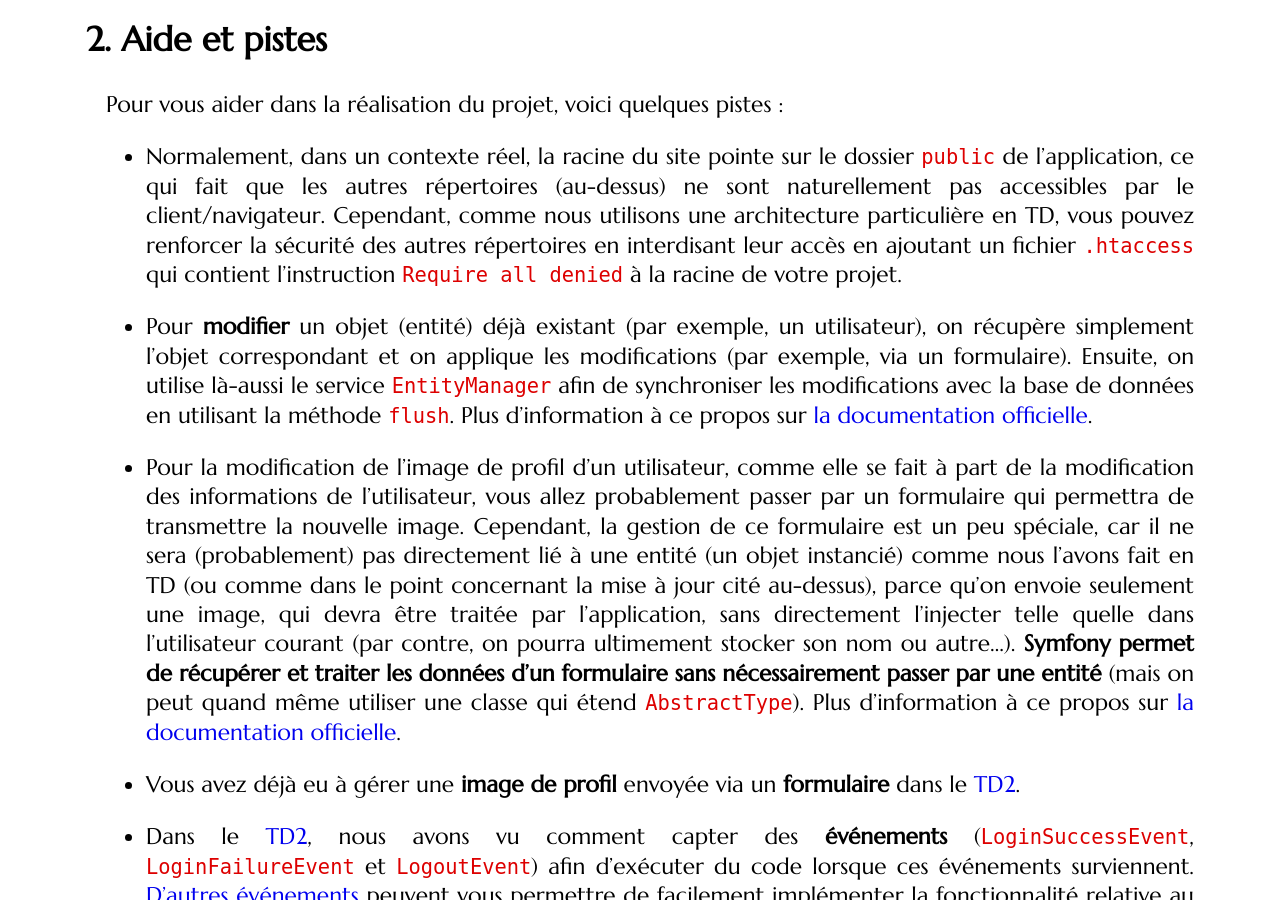
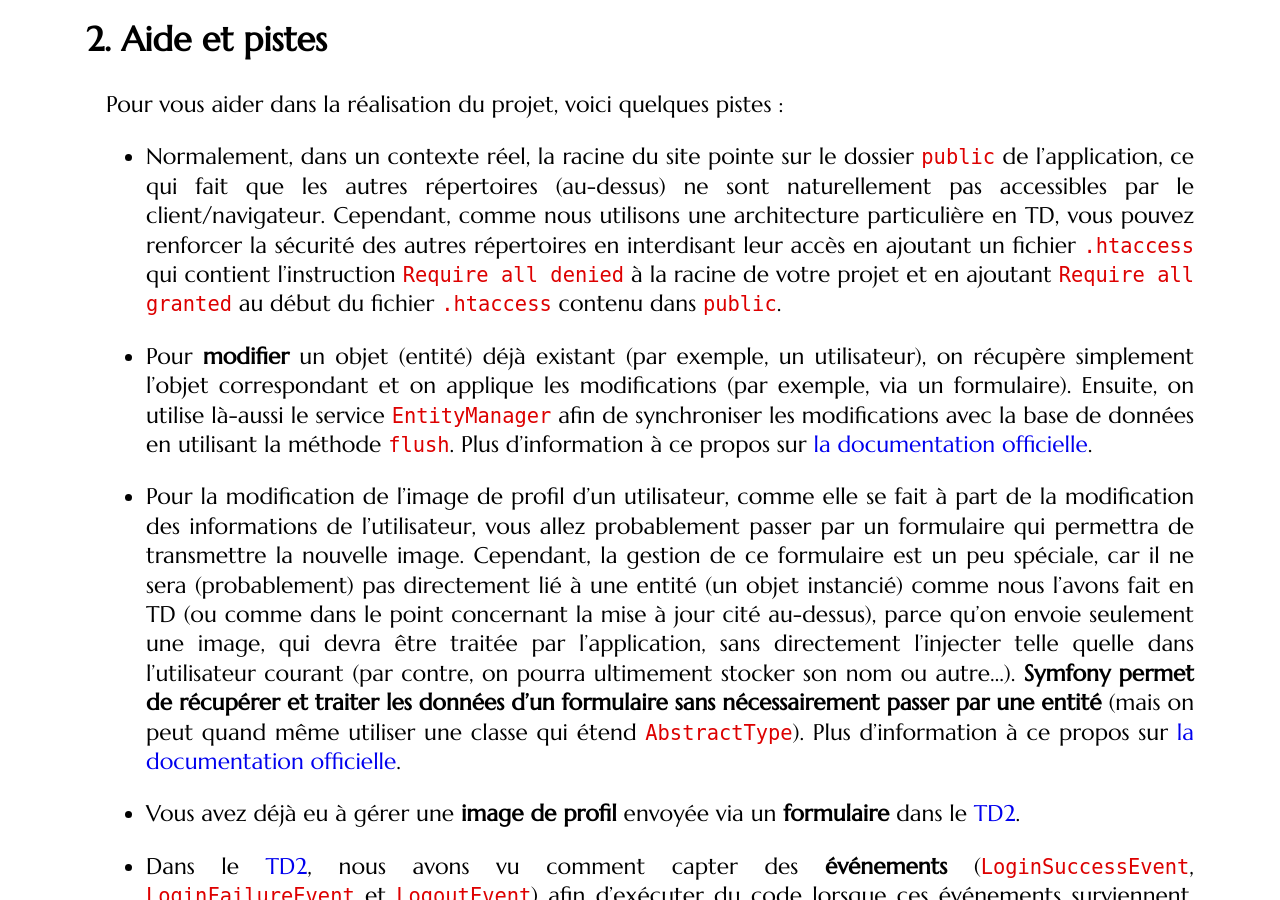
Before and after one commit to mgasquet/R5.A.05-ProgrammationAvancee-Web, a Jekyll site: the page built from tutorials/projet1.md, in a window 1280 px wide and 900 px high, scrolled down 3059 px. Built offline with Jekyll 4.4.1, drawn with Linux system fonts in a browser that asks for light colours; some web fonts are replaced.

Commit message:
Précisions htaccess projet

```diff
--- a/tutorials/projet1.md
+++ b/tutorials/projet1.md
@@ -71,7 +71,7 @@ Voici les détails du service qui devra être développé :
 
 Pour vous aider dans la réalisation du projet, voici quelques pistes :
 
-* Normalement, dans un contexte réel, la racine du site pointe sur le dossier `public` de l'application, ce qui fait que les autres répertoires (au-dessus) ne sont naturellement pas accessibles par le client/navigateur. Cependant, comme nous utilisons une architecture particulière en TD, vous pouvez renforcer la sécurité des autres répertoires en interdisant leur accès en ajoutant un fichier `.htaccess` qui contient l'instruction `Require all denied` à la racine de votre projet.
+* Normalement, dans un contexte réel, la racine du site pointe sur le dossier `public` de l'application, ce qui fait que les autres répertoires (au-dessus) ne sont naturellement pas accessibles par le client/navigateur. Cependant, comme nous utilisons une architecture particulière en TD, vous pouvez renforcer la sécurité des autres répertoires en interdisant leur accès en ajoutant un fichier `.htaccess` qui contient l'instruction `Require all denied` à la racine de votre projet et en ajoutant `Require all granted` au début du fichier `.htaccess` contenu dans `public`.
 
 * Pour **modifier** un objet (entité) déjà existant (par exemple, un utilisateur), on récupère simplement l'objet correspondant et on applique les modifications (par exemple, via un formulaire). Ensuite, on utilise là-aussi le service `EntityManager` afin de synchroniser les modifications avec la base de données en utilisant la méthode `flush`. Plus d'information à ce propos sur [la documentation officielle](https://symfony.com/doc/current/doctrine.html#updating-an-object).
 
```
